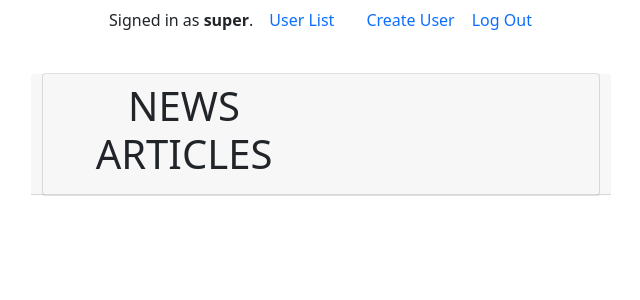
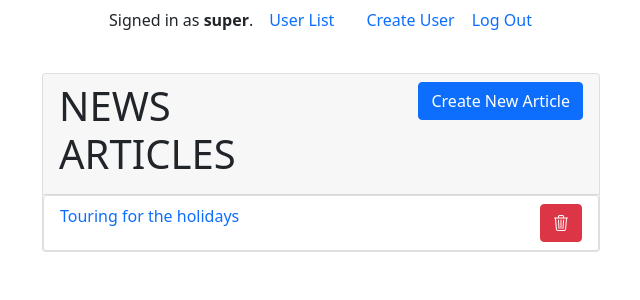
Before and after one commit to sibalonat/newsagency, a Django app: page / in a window 1280 px wide. Shown: the top 300 px of the page, without its empty margins (319-959 px from the left). Run offline with Django 5.2, Linux system fonts and the light colour scheme; a user stored in the database is signed in; data comes from the database, SQL or seed files in the repository.

Commit message:
fix: index of article fix

```diff
--- a/news/templates/news/index.html
+++ b/news/templates/news/index.html
@@ -2,43 +2,32 @@
 {% load static %}
 
 {% block body %}
-    {% comment %} <h1>News Articles</h1>
-    <ul>
-        {% for article in articles %}
-            <li><a href="{% url 'news:article_detail' article.id %}">{{ article.title }}</a></li>
-        {% endfor %}
-    </ul>
-    {% if user.is_authenticated %}
-        {% if user.is_editor %}
-            <a href="{% url 'news:article_create' %}">
+    <div class="card w-50">
+        <div class="card-header">
+          <div class="row">
+            <div class="col-6">
+              <h1 class="text-uppercase">
+                News Articles
+              </h1>
+            </div>
+            <div class="col-6">
+              <a href="{% url 'news:article_create' %}" class="btn btn-primary float-end">
                 Create New Article
               </a>
-        {% endif %}
-    {% endif %} {% endcomment %}
-    <div class="card w-50">
-        <div class="card-header row">
-          <h1 class="text-center text-uppercase col-6">
-                News Articles
-          </h1>
-            {% if user.is_authenticated %}
-                {% if user.is_editor %}
-                    <a href="{% url 'news:article_create' %}">
-                        Create New Article
-                    </a>
-                {% endif %}
-            {% endif %}
+            </div>
+          </div>
         </div>
         <div class="list-group">
-          {% for user in users %}
-          <div href="{% url 'user_detail' user.id %}"
+          {% for article in articles %}
+          <div
           class="list-group-item list-group-item-action d-flex flex-row justify-content-between"
           aria-current="true">
-          <a href="{% url 'user_detail' user.id %}"
+            <a href="{% url 'news:article_detail' article.id %}"
             class="text-decoration-none col-10"
             aria-current="true">
-            {{ user.username }}
+              {{ article.title }}
             </a>
-          <form method="post" action="{% url 'user_delete' user.id %}">
+            <form method="post" action="{% url 'news:article_delete' article.id %}">
               {% csrf_token %}
               <button class="btn btn-danger">
                 <i class="bi bi-trash3"></i>
```
Lines whose indentation alone changed are shown as unchanged.
